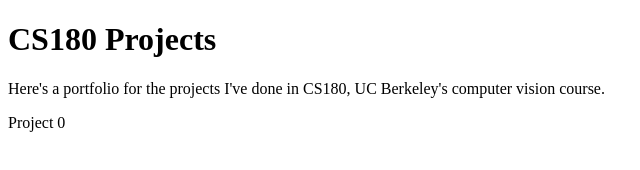
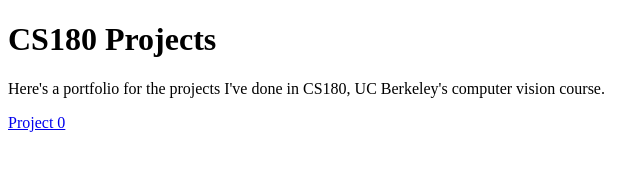
Before and after one commit to alenachao/cs180, a plain HTML site: page index.html in a window 1280 px wide. Shown: the full height of the page, 0-640 px from the left. Drawn offline with Linux system fonts and the light colour scheme.

Commit message:
bug: href

```diff
--- a/index.html
+++ b/index.html
@@ -6,7 +6,7 @@
   <body>
     <h1>CS180 Projects</h1>
     <p>Here's a portfolio for the projects I've done in CS180, UC Berkeley's computer vision course.</p>
-    <a src="https://alenachao.github.io/cs180/proj-0">Project 0</a>
+    <a href="https://alenachao.github.io/cs180/proj-0">Project 0</a>
 
   </body>
 </html>
```
